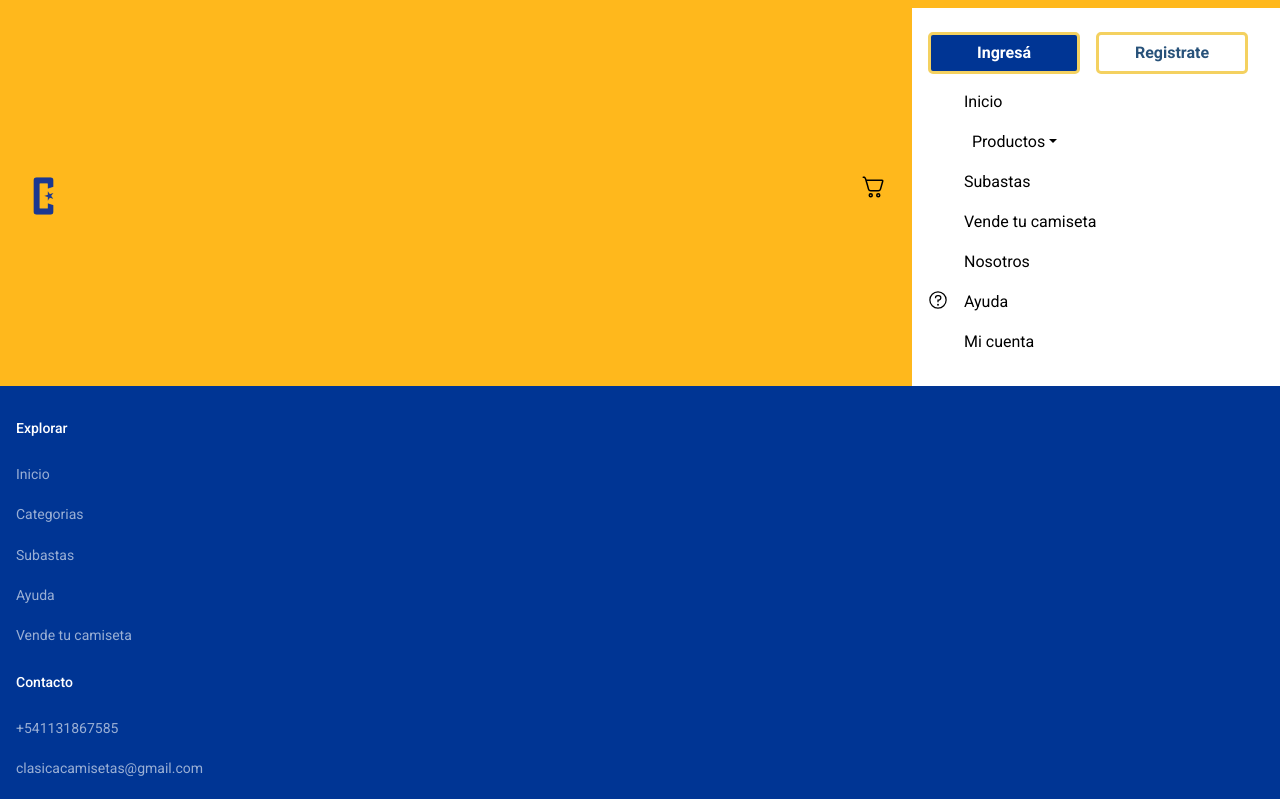
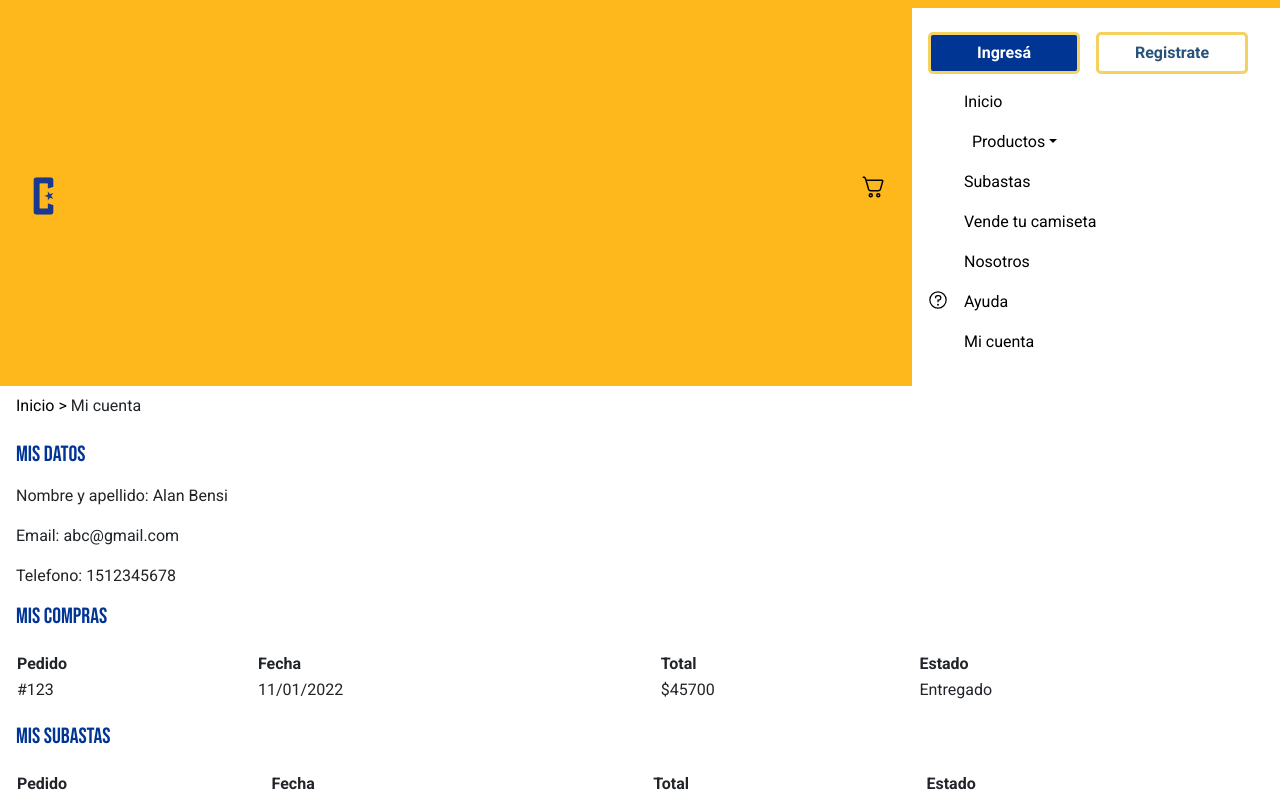
Before and after one commit to alanbensi/Clasica-Camisetas, a React (Create React App) app: page /Mi-cuenta in a window 1280 px wide. Shown: the top 799 px of the page. Built offline with nearby package versions, Linux system fonts and the light colour scheme; some icons are missing.

Commit message:
Pagina de mi cuenta lista. Falta renderizado condicional segun si es usuario o no

```diff
--- a/src/App.js
+++ b/src/App.js
@@ -14,6 +14,7 @@ import RestablecerContrasena from './components/pages/restablecerContrasena/Rest
 import Ayuda from './components/pages/ayuda/Ayuda';
 import DetalleCamisetas from './components/pages/detalleCamisetas/DetalleCamisetas';
 import Carrito from './components/pages/carrito/Carrito';
+import MiCuenta from './components/pages/miCuenta/MiCuenta';
 
 function App() {
   return (
@@ -32,6 +33,7 @@ function App() {
         {/* <Route exact path='/productos' element= {<Productos />} /> */}
         {/* <Route exact path='/subastas' element= {<Subastas />} /> */}
         <Route exact path='/Vende-tu-camiseta' element= {<VendeTuCamiseta />} />
+        <Route exact path='/Mi-cuenta' element={<MiCuenta />} />
         {/* <Route exact path='/nosotros' element= {<Nosotros />} /> */}
         {/* <Route exact path='/ayuda' element= {<Ayuda />} /> */}
         <Route exact path='/carrito' element= {<Carrito />} />
--- a/src/components/moleculs/navClasica/NavClasica.jsx
+++ b/src/components/moleculs/navClasica/NavClasica.jsx
@@ -100,7 +100,7 @@ const NavClasica = () => {
                                 </NavLink>
                             </Navbar.Toggle>
                             <Navbar.Toggle as="div" bsPrefix='estiloLinks'>
-                                <NavLink to ='/' className='d-flex estiloLinks'>
+                                <NavLink to ='/Mi-cuenta' className='d-flex estiloLinks'>
                                     <Icon icon="codicon:account" width= '20px' />
                                     <p className='ms-3'>Mi cuenta</p>
                                 </NavLink>
--- /dev/null
+++ b/src/components/pages/miCuenta/MiCuenta.css
@@ -0,0 +1,11 @@
+.titulosMiCuenta {
+    font-size: 22px;
+    font-family: 'Bebas Neue', cursive;
+    color: rgba(0, 53, 148, 1);
+    margin: 0rem 0 1rem 0;
+}
+
+.tablaCompras {
+    width: 100%;
+    margin: 1.3rem 0;
+}
--- /dev/null
+++ b/src/components/pages/miCuenta/MiCuenta.jsx
@@ -0,0 +1,101 @@
+import React, { useEffect, useState } from 'react'
+import { Link, useLocation } from 'react-router-dom';
+import './MiCuenta.css'
+
+const MiCuenta = () => {
+
+    const ruta = useLocation();
+    const [titulo, setTitulo] = useState("");
+    useEffect(() => {
+        const sinEspacios = ruta.pathname.replace(/-/g, " ");
+        setTitulo(sinEspacios.replace("/", " "));
+    }, [ruta]);
+
+    const datosUsuario = {
+        nombreCompleto: "Alan Bensi",
+        mail: "abc@gmail.com",
+        telefono: "1512345678"
+    }
+
+    const pedidosRealizados = {
+        numeroPedido: "123",
+        fechaPedido: "11/01/2022",
+        precioPedido: "45700",
+        estadoPedido: "Entregado"
+    }
+
+    const subastasRealizadas = {
+        numeroSubasta: "321",
+        fechaSubasta: "17/6/2021",
+        ofertaSubasta: "40200",
+        estadoSubasta: "Superada"
+    }
+
+    return (
+        <main className='px-3'>
+            <section className='d-flex mt-2 mb-2'>
+                <Link className='breadcrumb' to='/'>Inicio {'>'}</Link>
+                <p className='ms-1'>{titulo}</p>
+            </section>
+            <section>
+                <div>
+                    <h2 className='titulosMiCuenta'>MIS DATOS</h2>
+                    <p>Nombre y apellido: {datosUsuario.nombreCompleto}</p>
+                    <p>Email: {datosUsuario.mail}</p>
+                    <p>Telefono: {datosUsuario.telefono}</p>
+                </div>
+                <div>
+                    <h2 className='titulosMiCuenta'>MIS COMPRAS</h2>
+                    {pedidosRealizados ?
+                    (
+                        <table className='tablaCompras'>
+                            <tr>
+                                <th>Pedido</th>
+                                <th>Fecha</th>
+                                <th>Total</th>
+                                <th>Estado</th>
+                            </tr>
+                            <tr>
+                                <td>#{pedidosRealizados.numeroPedido}</td>
+                                <td>{pedidosRealizados.fechaPedido}</td>
+                                <td>${pedidosRealizados.precioPedido}</td>
+                                <td>{pedidosRealizados.estadoPedido}</td>
+                            </tr>
+                        </table>
+                    )
+                    :
+                    (
+                        <p>Todavía no realizaste ninguna compra 😥</p>
+                    )
+                    }
+                </div>
+                <div>
+                    <h2 className='titulosMiCuenta'>MIS SUBASTAS</h2>
+                    {subastasRealizadas? (
+                        <table className='tablaCompras'>
+                            <tr>
+                                <th>Pedido</th>
+                                <th>Fecha</th>
+                                <th>Total</th>
+                                <th>Estado</th>
+                            </tr>
+                            <tr>
+                                <td>#{subastasRealizadas.numeroSubasta}</td>
+                                <td>{subastasRealizadas.fechaSubasta}</td>
+                                <td>${subastasRealizadas.ofertaSubasta}</td>
+                                <td>{subastasRealizadas.estadoSubasta}</td>
+                            </tr>
+                        </table>
+                    )
+                    :
+                    (
+                        <p>Todavía no realizaste ofertas en subastas 😥</p>
+                    )
+                    }
+                </div>
+            </section>
+        </main>
+    )
+}
+
+export default MiCuenta
```
